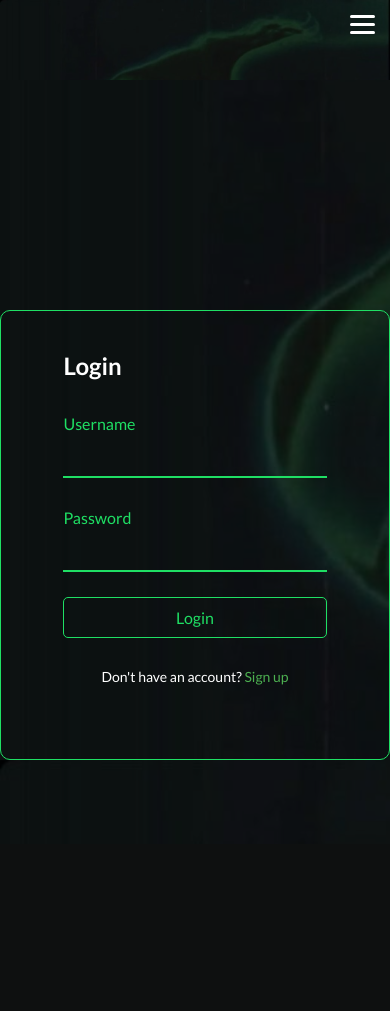
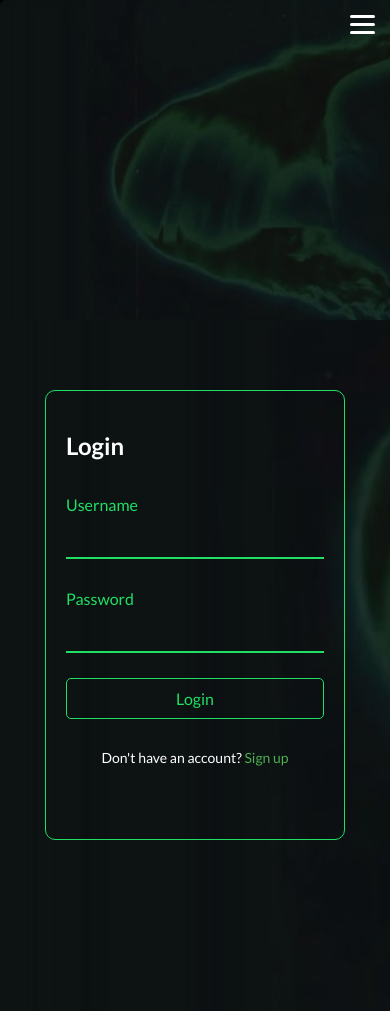
Before and after one commit to Spotify-Soulmate-Team/Spotify-Soulmate, a PHP site: page /login.html in a window 390 px wide. Before the commit the page ends 768 px from the top, so only its background shows below. Run offline with PHP 8.4, Linux system fonts and the light colour scheme; some web fonts are replaced.

Commit message:
login tweaked

```diff
--- a/css/login.css
+++ b/css/login.css
@@ -100,7 +100,14 @@ section{
 
 @media(max-width:768px)
 {
+	body{
+		height: auto;
+		padding-bottom: 100px;
+	}
 	.main-header{
-		margin-bottom: 230px;
+		height: 320px;
+	}
+	.container{
+		width: 300px;
 	}
 }
```
